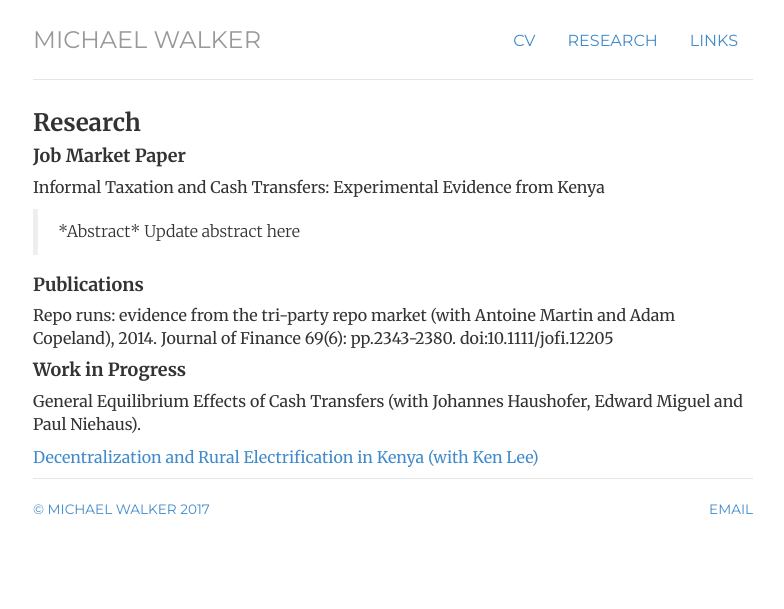
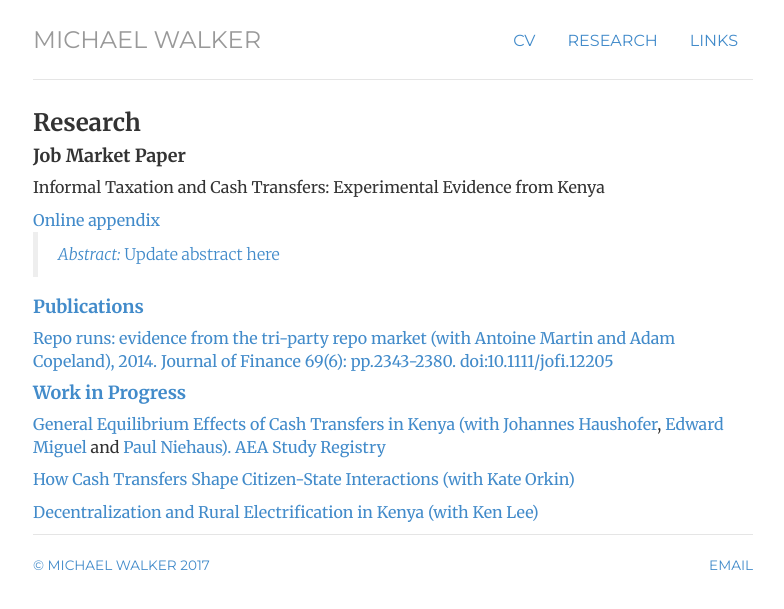
Before and after one commit to mwwalker/mwwalker.github.io, a Jekyll site: the page built from research/index.html, in a window 1280 px wide. Shown: the top 609 px of the page, without its empty margins (247-1031 px from the left). Built offline with Jekyll 4.4.1, drawn with Linux system fonts in a browser that asks for light colours; nearby versions of some CDN libraries; library files that are not in the unit come from our copies.

Commit message:
Adding links to other people on research page

```diff
--- a/research/index.html
+++ b/research/index.html
@@ -8,7 +8,8 @@ title: Research
   <h4> Job Market Paper</h4>
 
   <p>Informal Taxation and Cash Transfers: Experimental Evidence from Kenya</p>
-  <blockquote><p> *Abstract*
+  <a href="#"</a> Online appendix
+  <blockquote><p> <em>Abstract:</em>
 
       Update abstract here
   </p></blockquote>
@@ -20,8 +21,10 @@ title: Research
 
       <h4>Work in Progress</h4>
 
-      <p>General Equilibrium Effects of Cash Transfers (with Johannes Haushofer, Edward Miguel and Paul Niehaus). <a href="#" AEA Study Registry /a></p>
+      <p>General Equilibrium Effects of Cash Transfers in Kenya (with <a href="https://www.princeton.edu/haushofer/"> Johannes Haushofer</a>,<a href="http://emiguel.econ.berkeley.edu/"> Edward Miguel</a> and <a href="http://econweb.ucsd.edu/~pniehaus/"</a> Paul Niehaus). <a href="socialscienceregistry.org/trials/505"</a>AEA Study Registry </p>
 
-      <p>Decentralization and Rural Electrification in Kenya (with Ken Lee)</p>
+          <p> How Cash Transfers Shape Citizen-State Interactions (with <a href="https://oxford.academia.edu/KateOrkin"</a> Kate Orkin)
+
+      <p>Decentralization and Rural Electrification in Kenya (with <a href="https://sites.google.com/site/ucbkenlee/"</a> Ken Lee)</p>
 
       </div>
```
